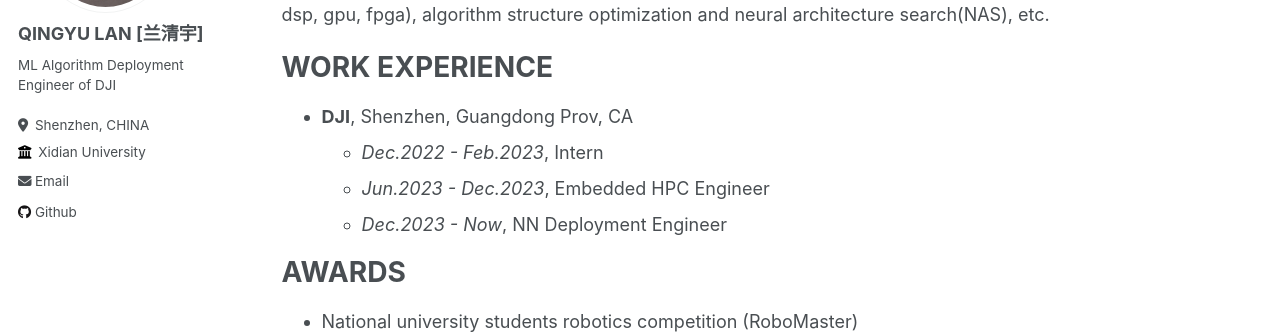
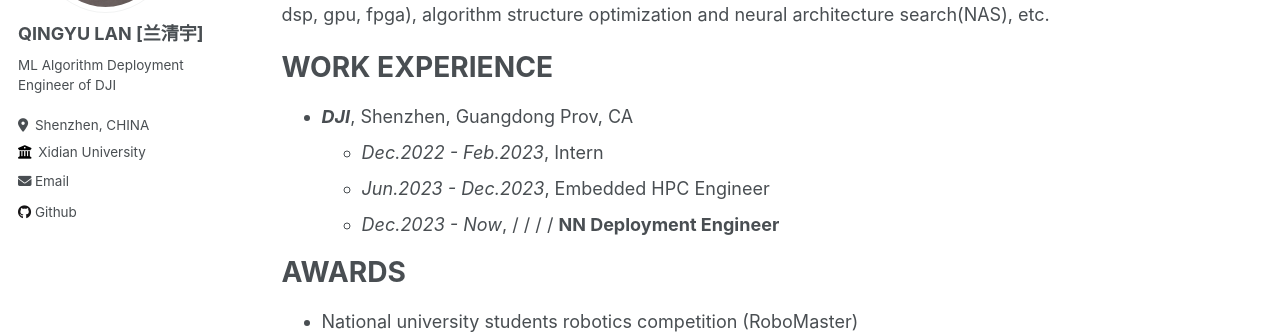
Before and after one commit to ThinvySpace/ThinvySpace.github.io, a Jekyll site: the page built from _pages/about.md, in a window 1280 px wide and 1067 px high. Shown: the part 345-679 px from the top of the window. Built offline with Jekyll 4.4.1, drawn with Linux system fonts in a browser that asks for light colours.

```diff
--- a/_pages/about.md
+++ b/_pages/about.md
@@ -13,10 +13,10 @@ I am passionate about efficient deployment of robotic algorithms. My current lea
 
 WORK EXPERIENCE
 ======
-- **DJI**, Shenzhen, Guangdong Prov, CA
+- _**DJI**_, Shenzhen, Guangdong Prov, CA
   - _Dec.2022 - Feb.2023_, Intern
   - _Jun.2023 - Dec.2023_, Embedded HPC Engineer
-  - _Dec.2023 - Now_, NN Deployment Engineer
+  - _Dec.2023 - Now_, / / / / **NN Deployment Engineer**
 
 AWARDS
 ======
```
